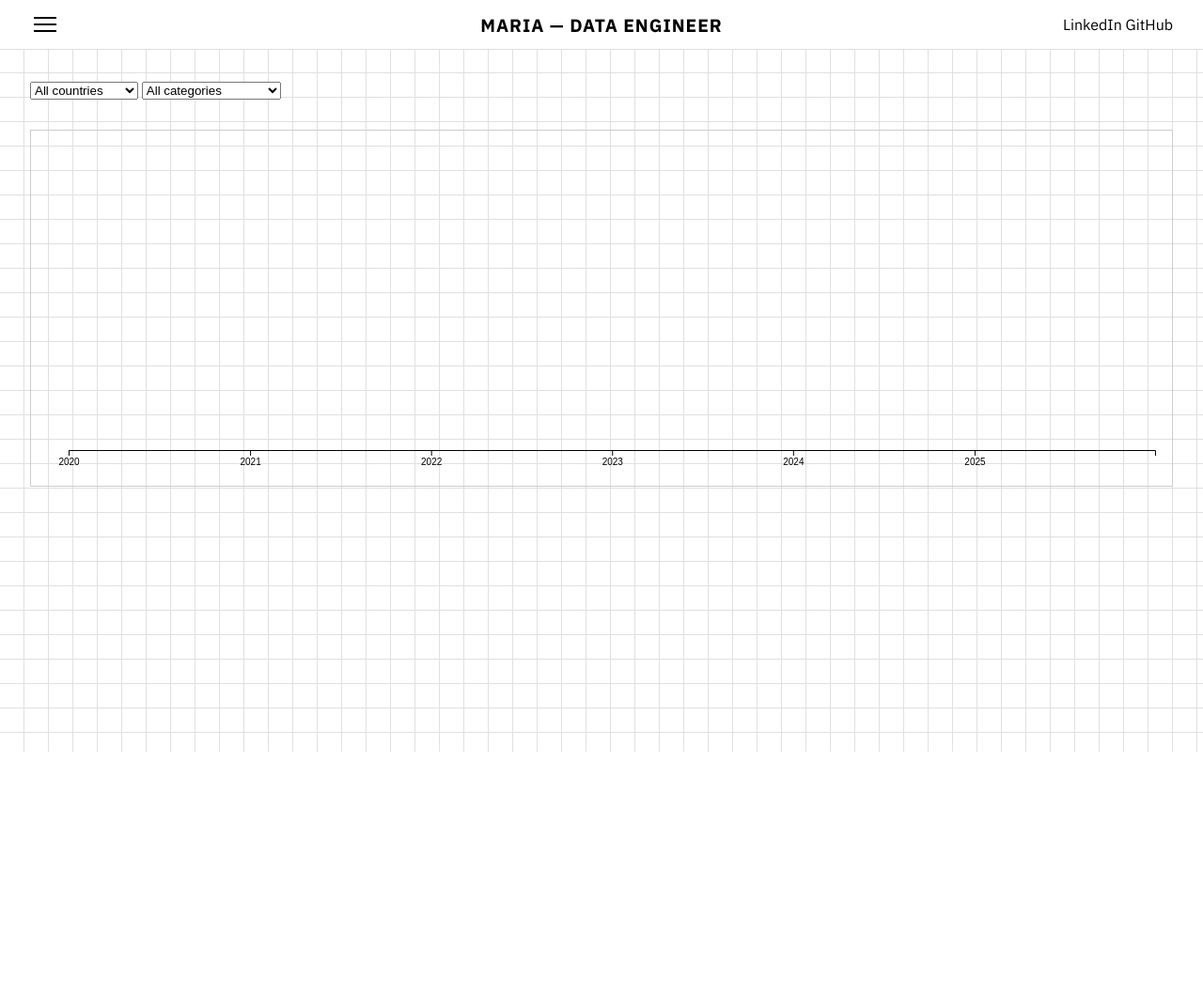
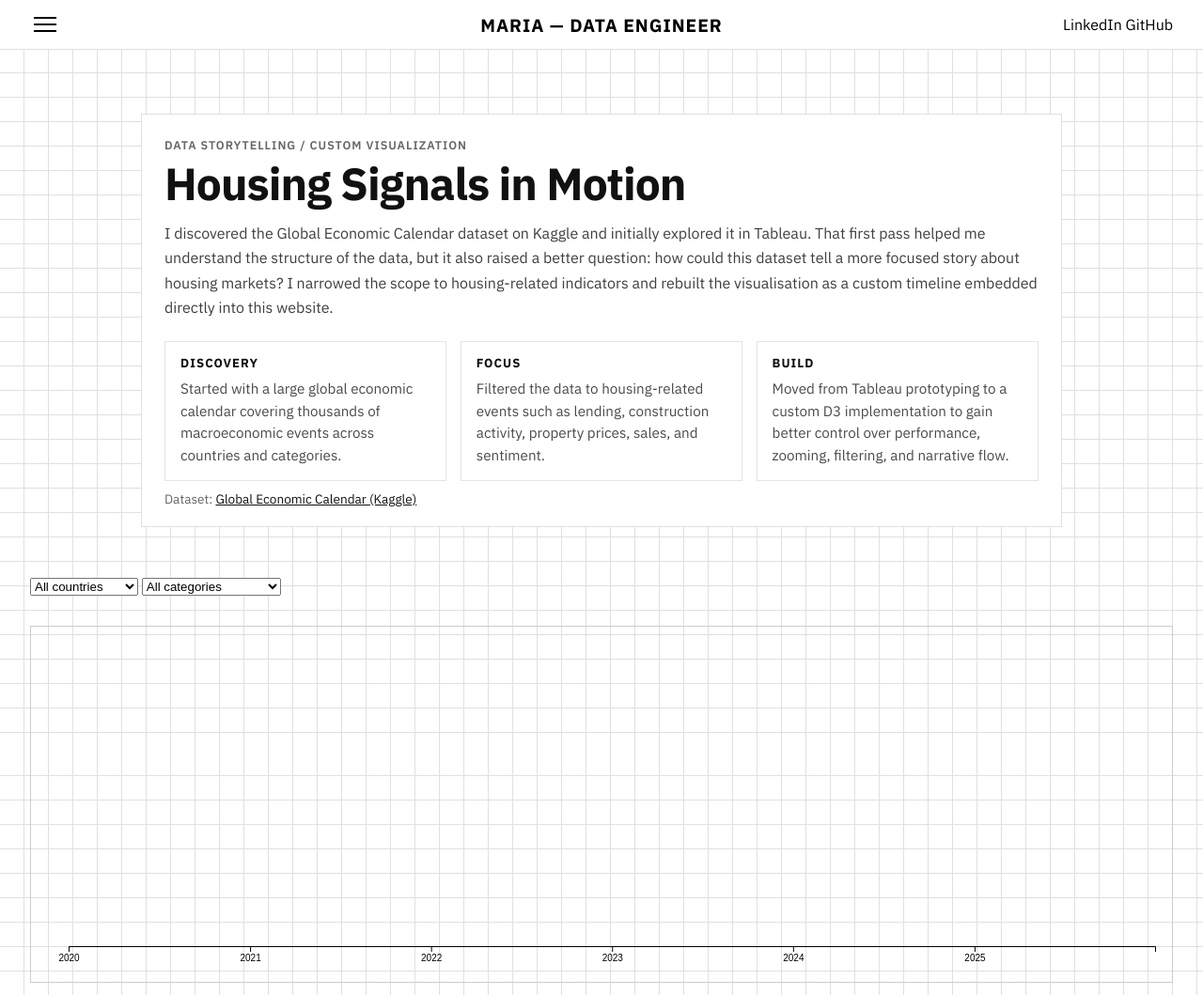
Before and after one commit to bytemaru/portfolio-website, a website built with webpack: page public/storytelling.html in a window 1280 px wide. Shown: the top 1059 px of the page at 94% size. Before the commit the page ends 800 px from the top, so only its background shows below. Built offline with nearby package versions, Linux system fonts and the light colour scheme.

Commit message:
feat: added narrative (text boxes)

```diff
--- a/public/storytelling.html
+++ b/public/storytelling.html
@@ -28,6 +28,52 @@
 </nav>
 
 <main>
+    <section class="story-intro">
+        <div class="story-intro__inner">
+            <p class="story-kicker">Data storytelling / custom visualization</p>
+
+            <h2 class="story-title">Housing Signals in Motion</h2>
+
+            <p class="story-lead">
+                I discovered the Global Economic Calendar dataset on Kaggle and initially explored it in Tableau. That first pass helped me understand the structure of the data, but it also raised a better question: how could this dataset tell a more focused story about housing markets? I narrowed the scope to housing-related indicators and rebuilt the visualisation as a custom timeline embedded directly into this website.
+            </p>
+
+            <div class="story-meta">
+                <article class="story-card">
+                    <h3>Discovery</h3>
+                    <p>
+                        Started with a large global economic calendar covering thousands of
+                        macroeconomic events across countries and categories.
+                    </p>
+                </article>
+
+                <article class="story-card">
+                    <h3>Focus</h3>
+                    <p>
+                        Filtered the data to housing-related events such as lending,
+                        construction activity, property prices, sales, and sentiment.
+                    </p>
+                </article>
+
+                <article class="story-card">
+                    <h3>Build</h3>
+                    <p>
+                        Moved from Tableau prototyping to a custom D3 implementation to gain
+                        better control over performance, zooming, filtering, and narrative flow.
+                    </p>
+                </article>
+            </div>
+            <div class="story-source">
+                Dataset:
+                <a href="https://www.kaggle.com/datasets/youneseloiarm/global-economic-calendar"
+                   target="_blank"
+                   rel="noopener">
+                    Global Economic Calendar (Kaggle)
+                </a>
+            </div>
+        </div>
+
+    </section>
     <div class="chart-controls">
         <select id="zone-select">
             <option value="all">All countries</option>
--- a/src/style.css
+++ b/src/style.css
@@ -291,3 +291,111 @@ html, body {
 .tt-val {
   color: #eee;
 }
+
+.story-intro {
+  width: 100%;
+  display: flex;
+  justify-content: center;
+  padding: 2.25rem 1.5rem 1.25rem;
+  box-sizing: border-box;
+}
+
+.story-intro__inner {
+  width: min(980px, 100%);
+  background: rgba(255, 255, 255, 0.9);
+  border: 1px solid rgba(0, 0, 0, 0.12);
+  padding: 1.5rem 1.5rem 1.25rem;
+  backdrop-filter: blur(2px);
+}
+
+.story-kicker {
+  margin: 0 0 0.5rem;
+  font-size: 0.78rem;
+  letter-spacing: 0.08em;
+  text-transform: uppercase;
+  color: #666;
+  font-weight: 600;
+}
+
+.story-title {
+  margin: 0 0 0.9rem;
+  font-size: clamp(2rem, 4vw, 3rem);
+  line-height: 1.05;
+  font-weight: 700;
+  letter-spacing: -0.02em;
+  color: #111;
+}
+
+.story-lead {
+  margin: 0;
+  font-size: 1rem;
+  line-height: 1.65;
+  color: #3f3f3f;
+}
+
+.story-meta {
+  margin-top: 1.4rem;
+  display: grid;
+  grid-template-columns: repeat(3, minmax(0, 1fr));
+  gap: 0.9rem;
+}
+
+.story-card {
+  background: rgba(255, 255, 255, 0.78);
+  border: 1px solid rgba(0, 0, 0, 0.1);
+  padding: 0.9rem 1rem;
+}
+
+.story-card h3 {
+  margin: 0 0 0.45rem;
+  font-size: 0.82rem;
+  letter-spacing: 0.08em;
+  text-transform: uppercase;
+  color: #111;
+}
+
+.story-card p {
+  margin: 0;
+  font-size: 0.95rem;
+  line-height: 1.55;
+  color: #4a4a4a;
+}
+
+.timeline-section {
+  width: 100%;
+  padding: 0 1.5rem 1.5rem;
+  box-sizing: border-box;
+}
+
+.story-source {
+  margin-top: 0.6rem;
+  font-size: 0.85rem;
+  color: #666;
+}
+
+.story-source a {
+  color: #111;
+  text-decoration: underline;
+}
+
+.story-source a:hover {
+  opacity: 0.7;
+}
+
+@media (max-width: 900px) {
+  .story-meta {
+    grid-template-columns: 1fr;
+  }
+
+  .story-intro {
+    padding: 1.5rem 1rem 1rem;
+  }
+
+  .story-intro__inner {
+    padding: 1.2rem 1rem 1rem;
+  }
+
+  .timeline-section {
+    padding: 0 1rem 1rem;
+  }
+}
```
